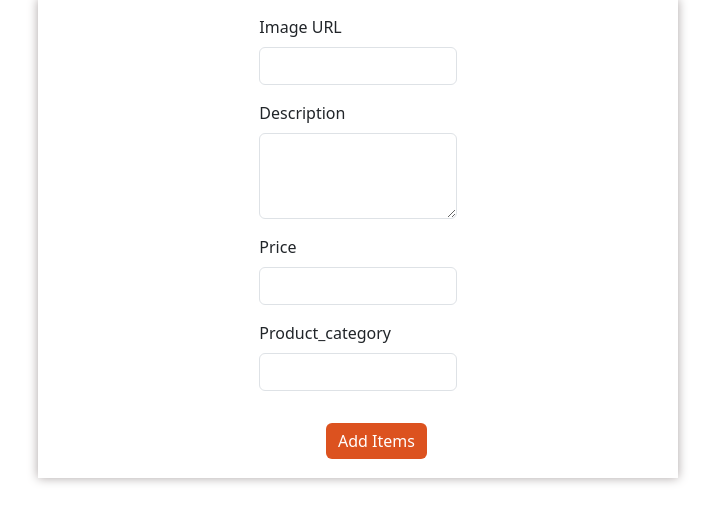
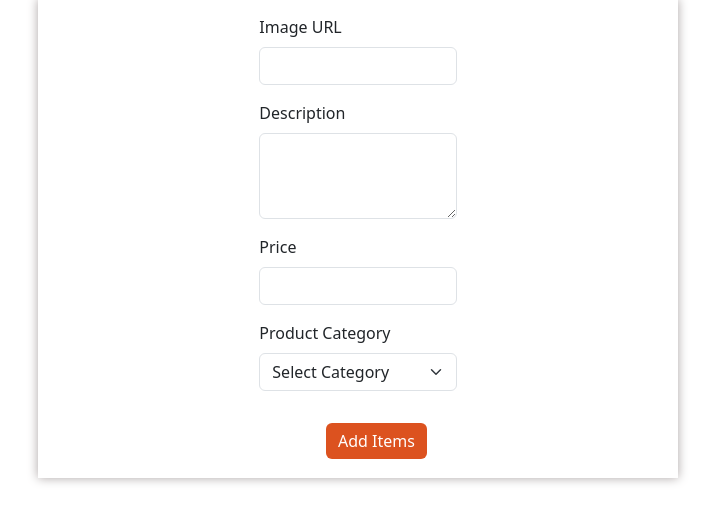
Before and after one commit to rupeshakela/ReFind, a Node server app: page /prds/new in a window 1280 px wide. Shown: the part 145-665 px from the top of the page, without its empty margins (282-997 px from the left). Run offline with Node 20, Linux system fonts and the light colour scheme; the visitor is signed in with stand-in values (Sample User, id 1); some libraries are stand-ins or nearby versions.

Commit message:
Replace category input with dropdown

```diff
--- a/views/new.ejs
+++ b/views/new.ejs
@@ -43,15 +43,23 @@
     </div>
 
     <div class="col-md-4">
-        <label for="category" class="form-label">Product_category</label>
-        <input type="text" class="form-control" id="category" name="category" required>
+        <label for="category" class="form-label">Product Category</label>
+
+        <select class="form-select" id="category" name="category" required>
+            <option value="" selected disabled>Select Category</option>
+            <option value="games">Games</option>
+            <option value="shoes">Shoes</option>
+            <option value="jacket">Jackets</option>
+            <option value="accessories">Accessories</option>
+            <option value="bag">Bags</option>
+        </select>
 
         <div class="valid-feedback">
             Looks good!
         </div>
 
         <div class="invalid-feedback">
-            Please enter category.
+            Please select a category.
         </div>
     </div>
 
```
